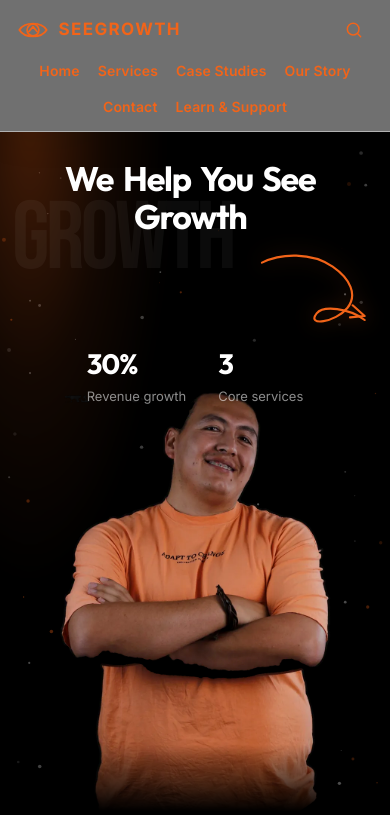
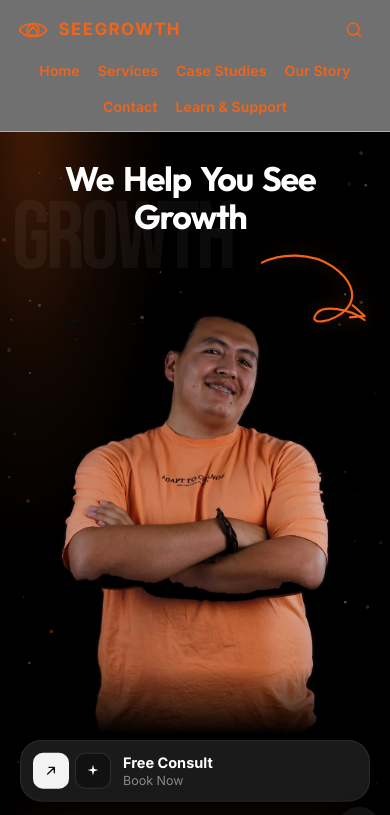
Before and after one commit to Esimuda/SeeGrowth, a React (Vite) app: page / in a window 390 px wide. Shown: the top 815 px of the page. Built offline with nearby package versions, Linux system fonts and the light colour scheme.

Commit message:
Remove the revenue growth and core services stats from the hero.
Drop the right-side metrics block so the hero layout stays cleaner.

```diff
--- a/src/Hero.jsx
+++ b/src/Hero.jsx
@@ -23,10 +23,6 @@ const HERO = {
       { src: '/assets/avatar-michael.jpg', alt: 'Michael Anderson' },
     ],
   },
-  stats: [
-    { value: '30%', label: 'Revenue growth' },
-    { value: '3', label: 'Core services' },
-  ],
 };
 
 const ease = [0.22, 1, 0.36, 1];
@@ -180,22 +176,6 @@ export default function Hero() {
             transition={{ duration: 0.4, delay: 2.2, ease }}
           />
         </motion.svg>
-
-        <motion.div
-          className="hero-slot hero-slot--stats"
-          initial={reduce ? false : { opacity: 0, x: 24 }}
-          animate={{ opacity: 1, x: 0 }}
-          transition={{ duration: 0.7, delay: 0.85, ease }}
-        >
-          <motion.div className="hero-stats" animate={reduce ? undefined : floatAnim(0.6, 6)}>
-            {HERO.stats.map((stat) => (
-              <div key={stat.label} className="hero-stat">
-                <strong>{stat.value}</strong>
-                <span>{stat.label}</span>
-              </div>
-            ))}
-          </motion.div>
-        </motion.div>
       </div>
     </section>
   );
--- a/src/hero.css
+++ b/src/hero.css
@@ -308,11 +308,6 @@
   bottom: 8.5%;
 }
 
-.hero-slot--stats {
-  right: 6.8%;
-  top: 36%;
-}
-
 .hero-card {
   display: block;
   color: inherit;
@@ -459,28 +454,6 @@
   filter: drop-shadow(0 0 10px rgba(242, 100, 25, 0.35));
 }
 
-.hero-stats {
-  display: flex;
-  gap: 42px;
-}
-
-.hero-stat strong {
-  display: block;
-  font-family: 'Outfit', var(--font-main);
-  font-size: clamp(28px, 2.6vw, 40px);
-  font-weight: 700;
-  letter-spacing: -0.03em;
-  line-height: 1;
-  color: var(--white);
-}
-
-.hero-stat span {
-  display: block;
-  margin-top: 8px;
-  font-size: 13px;
-  color: rgba(255, 255, 255, 0.55);
-}
-
 @media (max-width: 1100px) {
   .navbar.site-nav {
     height: auto;
@@ -514,7 +487,6 @@
 
   .hero-slot--appt { left: 4%; top: 36%; }
   .hero-slot--users { left: 3%; bottom: 6%; }
-  .hero-slot--stats { right: 4%; top: 34%; }
   .hero-scribble { right: 10%; top: 24%; }
   .hero-card--users { width: 240px; min-width: 0; }
 }
@@ -570,20 +542,14 @@
     margin: 4px 0 8px auto;
   }
 
-  .hero-stats {
-    justify-content: center;
-    gap: 32px;
-  }
-
-  .hero-slot--stats { order: 3; margin: 8px 0 12px; }
   .hero-person {
-    order: 4;
+    order: 3;
     height: 420px;
     width: min(100%, 380px);
     margin-top: -28px;
   }
-  .hero-slot--appt { order: 5; margin: 8px 0; }
-  .hero-slot--users { order: 6; margin: 8px 0; }
+  .hero-slot--appt { order: 4; margin: 8px 0; }
+  .hero-slot--users { order: 5; margin: 8px 0; }
 
   .hero-card--users,
   .hero-card--appt {
```
